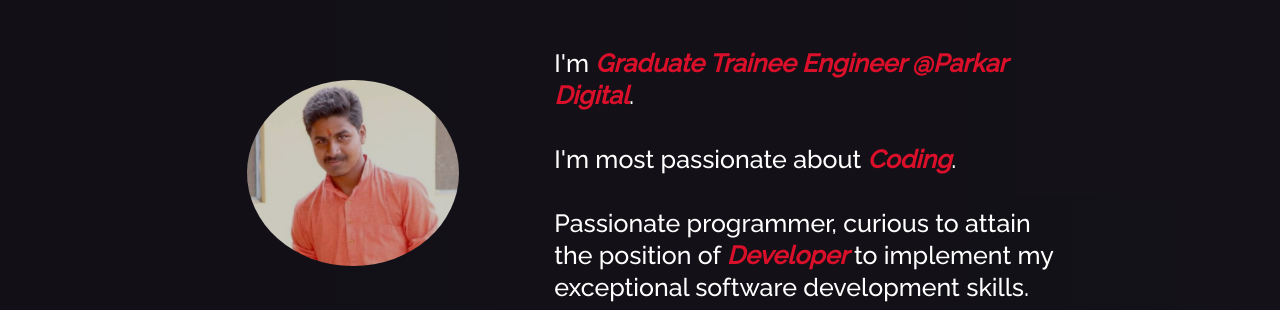
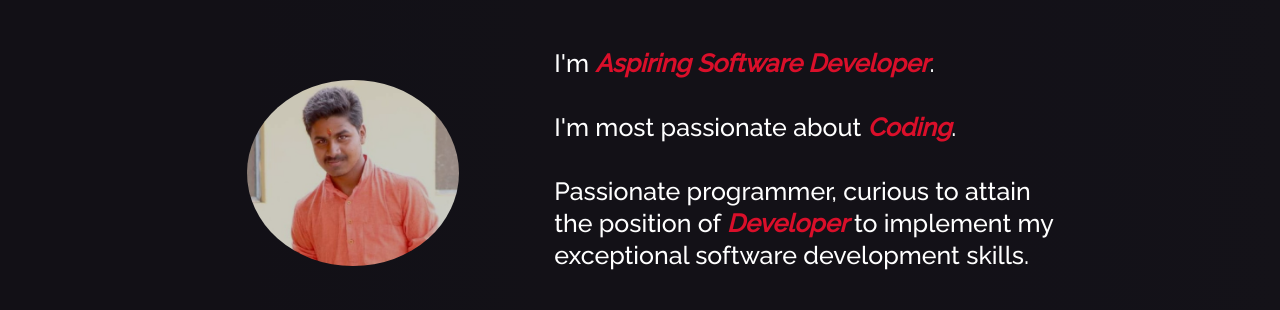
Before and after one commit to PRANAV40/PRANAV40-pranav40.github.io, a plain HTML site: page index.html in a window 1280 px wide. Shown: the part 822-1132 px from the top of the page. Drawn offline with nearby package versions, Linux system fonts and the light colour scheme; files that its build step writes are made by us from their sources; some icons are missing; files whose address does not match are found by name.

Commit message:
Update index.html

```diff
--- a/index.html
+++ b/index.html
@@ -109,7 +109,7 @@
         <div class="home-about-description">
           <div style="font-size: 1.3rem; line-height: 2rem;">
             <p class="home-about-body">
-              I'm  <i><b class="purple"> Graduate Trainee Engineer @Parkar Digital</b></i>. <br> <br>
+              I'm  <i><b class="purple"> Aspiring Software Developer</b></i>. <br> <br>
               I'm most passionate about <i><b class="purple">Coding</b></i>.
               <br />
               <br />
```
